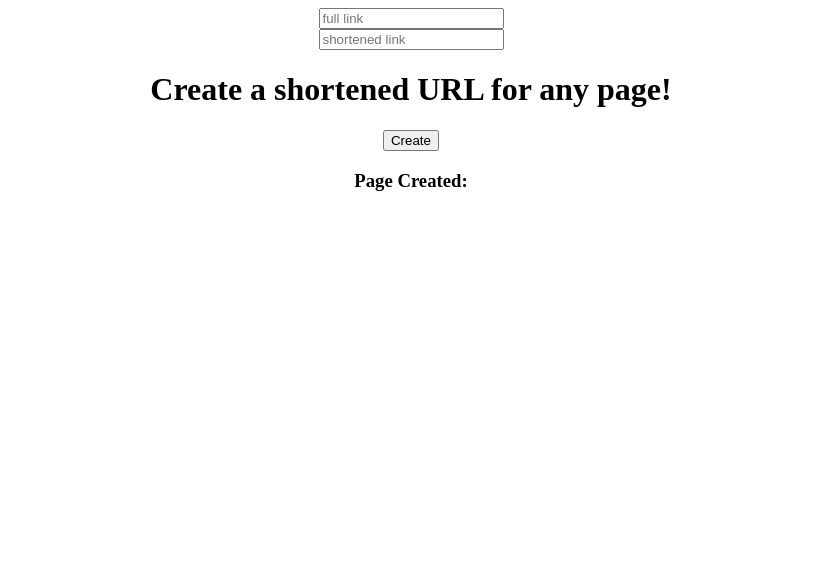
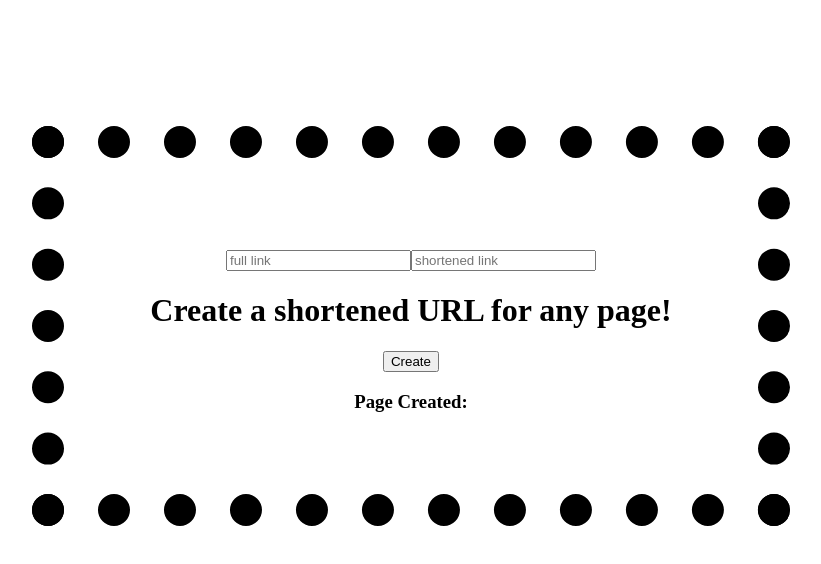
Before and after one commit to acho04BU/mp-5, a Next.js app: page / in a window 1280 px wide. Shown: the top 564 px of the page, without its empty margins (229-1050 px from the left). Built offline with nearby package versions, Linux system fonts and the light colour scheme; no server answers.

Commit message:
added basic styling

```diff
--- a/app/page.tsx
+++ b/app/page.tsx
@@ -2,7 +2,7 @@
 
 import createURL from "@/components/CreateURL";
 import {useState} from "react";
-import {StyledForm} from "@/components/styles";
+import {StyledForm, StyledInput, StyledDiv} from "@/components/styles";
 
 
 
@@ -20,16 +20,19 @@ export default function Home(){
               }
 
               }>
-            <input
+            <StyledDiv>
+                <StyledInput
                     placeholder="full link"
                     value={page}
                     onChange={(e) => setPage(e.target.value)} //create a textbox that updates title
                 />
-            <input
+                <StyledInput
                     placeholder="shortened link"
                     value={short}
                     onChange={(e) => setShort(e.target.value)}
                 />
+            </StyledDiv>
+
             <h1>Create a shortened URL for any page!</h1>
             <div className="w-full flex justify-center">
                 <button
--- a/components/styles.tsx
+++ b/components/styles.tsx
@@ -2,6 +2,22 @@ import styled from "styled-components";
 
 export const StyledForm = styled.form`
     display: flex;
+
     flex-direction: column;
     align-items: center;
+    margin: 10% 20%;
+    padding: 5%;
+    border: black 2em dotted;
 `
+
+
+export const StyledInput = styled.input`
+    float: left;
+    display:inline;
+`
+
+export const StyledDiv = styled.div`
+    display:inline;
+    margin:5% 0 0 0;
+
+`
--- a/next.config.ts
+++ b/next.config.ts
@@ -5,6 +5,9 @@ const nextConfig: NextConfig = {
   cacheComponents: true,
   partialPrefetching: true,
   reactCompiler: true,
+  compiler:{
+    styledComponents:true,
+  }
 };
 
 export default nextConfig;
```
Lines whose indentation alone changed are shown as unchanged.
